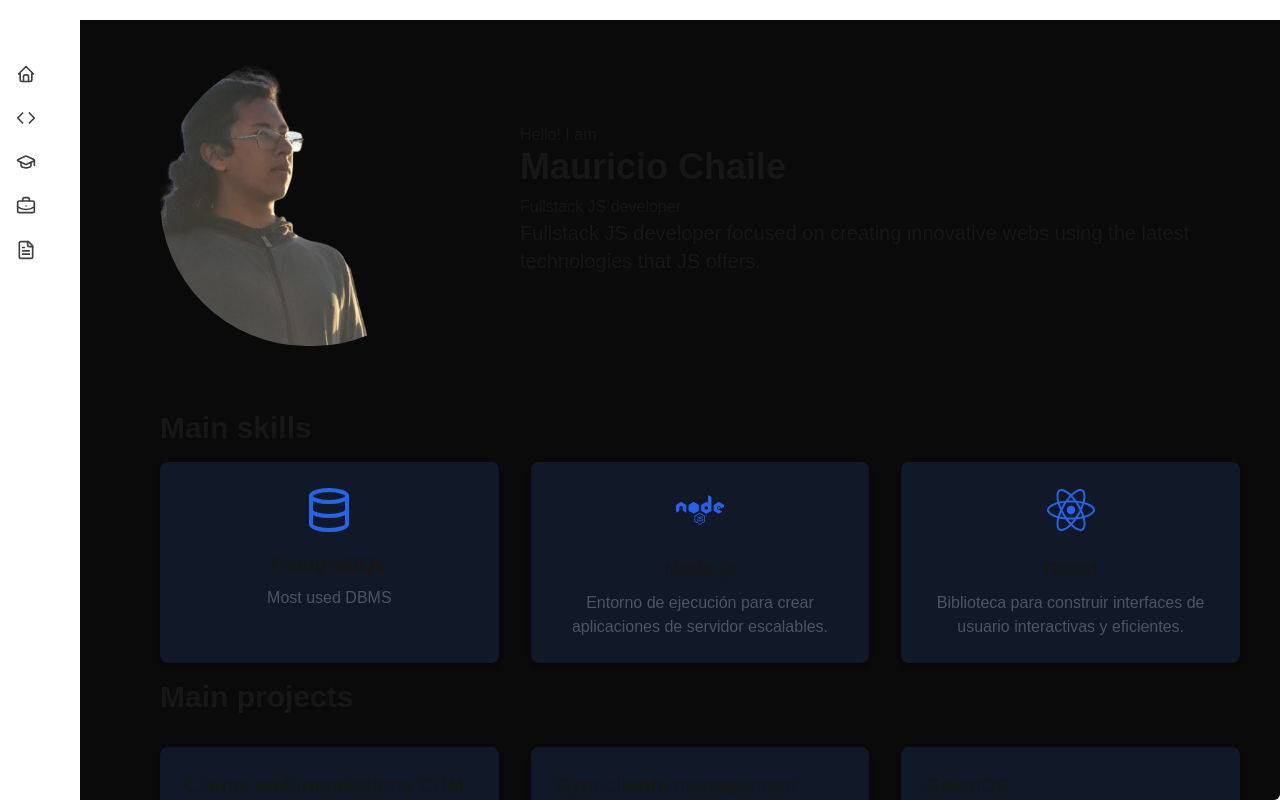
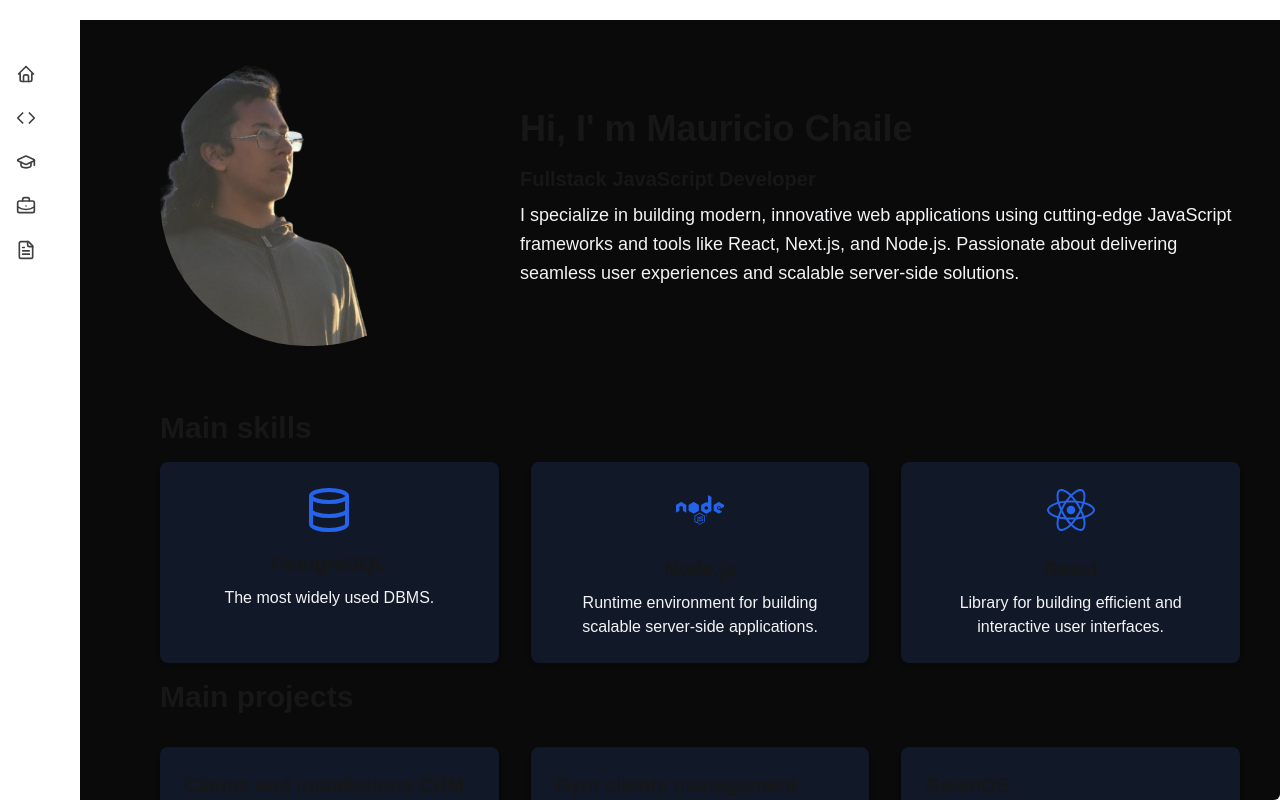
Before and after one commit to MauriJC/my-portfolio, a Next.js app: page / in a window 1280 px wide. Built offline with nearby package versions, Linux system fonts and the light colour scheme.

Commit message:
fix: Corrected my description and tech descriptions traslated to english

```diff
--- a/src/app/page.tsx
+++ b/src/app/page.tsx
@@ -40,17 +40,17 @@ export default function Home() {
     {
       title: "PostgreSQL",
       icon: <Database className="h-12 w-12" />,
-      description: "Most used DBMS",
+      description: "The most widely used DBMS.",
     },
     {
       title: "Node.js",
       icon: <FontAwesomeIcon className="h-12 w-12" icon={faNode} />,
-      description: "Entorno de ejecución para crear aplicaciones de servidor escalables.",
+      description: "Runtime environment for building scalable server-side applications.",
     },
     {
       title: "React",
       icon: <FontAwesomeIcon className="h-12 w-12" icon={faReact} />,
-      description: "Biblioteca para construir interfaces de usuario interactivas y eficientes.",
+      description: "Library for building efficient and interactive user interfaces.",
     },
   ]
 
@@ -69,16 +69,17 @@ export default function Home() {
             />
           </div>
           <div className="md:w-2/3">
-            <h1 >Hello! I am</h1>
-            <h1 className="mb-2 text-4xl font-bold">
-              <Writer text="Mauricio Chaile" speed={50} />
+            <h1 className="text-4xl font-bold mb-4">
+              <Writer text="Hi, I' m Mauricio Chaile" speed={50} />
             </h1>
-            <p>
-              <Writer text="Fullstack JS developer" />
+            <p className="text-xl mb-2 font-bold">
+              <Writer text="Fullstack JavaScript Developer" speed={50} />
             </p>
-            <p className="text-xl">
-              <Writer text="Fullstack JS developer
-              focused on creating innovative webs using the latest technologies that JS offers." speed={1} />
+            <p className="text-lg text-gray-100 leading-relaxed">
+              <Writer text=" I specialize in building modern, innovative web applications using cutting-edge JavaScript frameworks and tools like
+              React, Next.js, and Node.js. Passionate about delivering seamless user experiences and scalable server-side solutions."
+                speed={10} />
+
             </p>
           </div>
         </section>
--- a/src/components/ui/Card.tsx
+++ b/src/components/ui/Card.tsx
@@ -10,7 +10,7 @@ const Card = ({
         <div className="flex flex-col items-center rounded-lg bg-gray-900 p-6 shadow-md">
             <div className="mb-4 text-blue-600">{icon}</div>
             <h3 className="mb-2 text-xl font-semibold">{title}</h3>
-            <p className="text-center text-gray-600">{description}</p>
+            <p className="text-center text-gray-100">{description}</p>
         </div>
     )
 }
```
